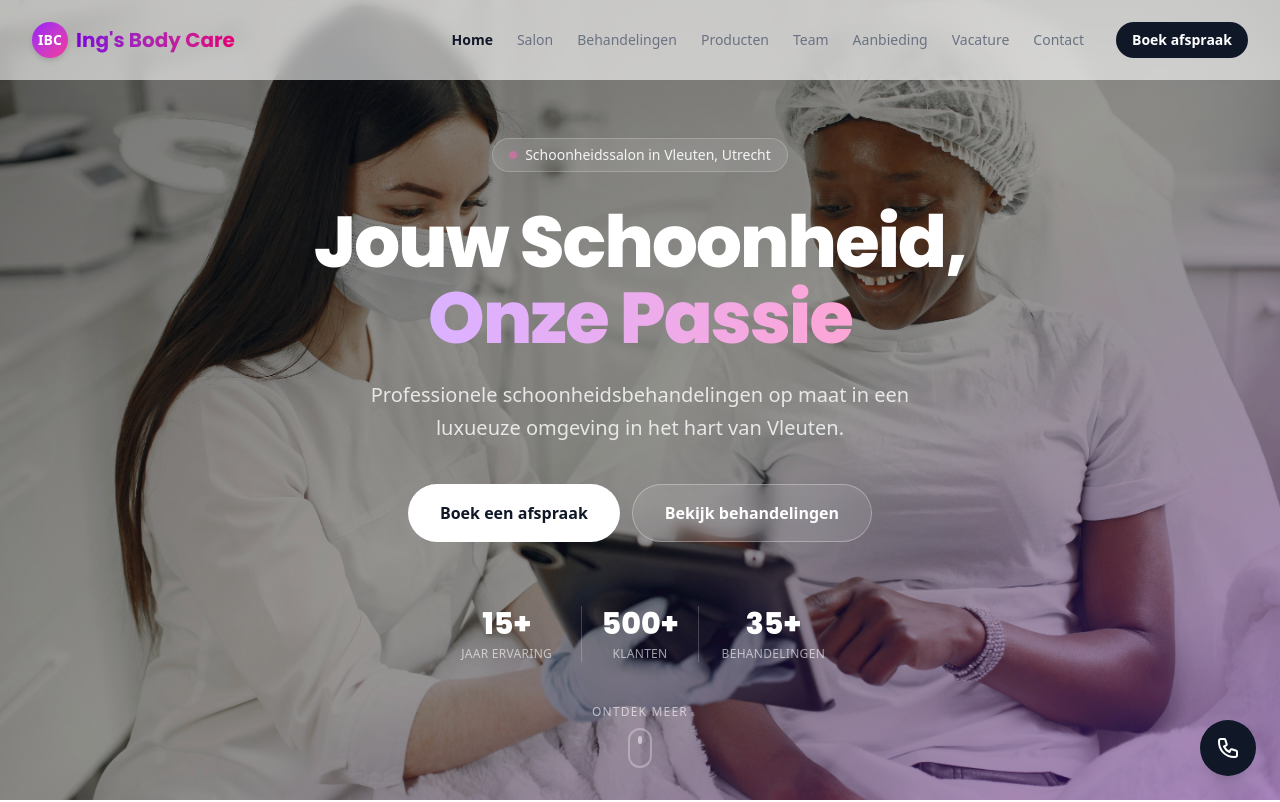
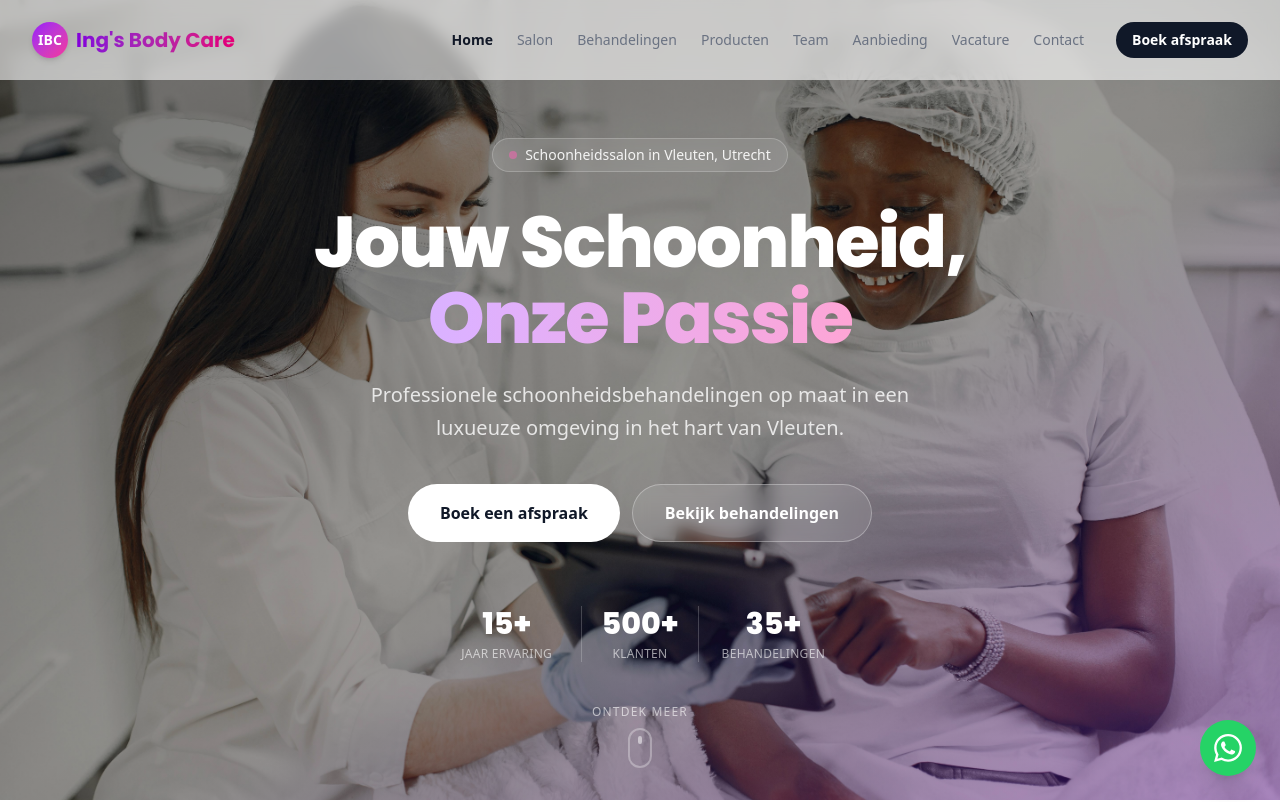
Before and after one commit to rezavdw/ings-bodycare, a Next.js app: page / in a window 1280 px wide. Shown: the top 802 px of the page. Built offline with nearby package versions, Linux system fonts and the light colour scheme.

Commit message:
commit whatsapp button

```diff
--- a/components/WhatsAppButton.tsx
+++ b/components/WhatsAppButton.tsx
@@ -1,26 +1,23 @@
 export default function WhatsAppButton() {
   return (
     <a
-      href="tel:0306663992"
-      aria-label="Bel ons"
-      className="fixed bottom-6 right-6 z-50 w-14 h-14 bg-gray-900 rounded-full flex items-center justify-center shadow-xl hover:bg-purple-700 hover:scale-110 transition-all duration-300 group"
+      href="https://wa.me/31306663992"
+      target="_blank"
+      rel="noopener noreferrer"
+      aria-label="WhatsApp ons"
+      className="fixed bottom-6 right-6 z-50 w-14 h-14 rounded-full flex items-center justify-center shadow-xl hover:scale-110 transition-all duration-300 group"
+      style={{ backgroundColor: "#25D366" }}
     >
       <svg
-        className="w-6 h-6 text-white"
-        fill="none"
-        stroke="currentColor"
+        className="w-7 h-7 text-white"
+        fill="currentColor"
         viewBox="0 0 24 24"
         aria-hidden="true"
       >
-        <path
-          strokeLinecap="round"
-          strokeLinejoin="round"
-          strokeWidth={2}
-          d="M3 5a2 2 0 012-2h3.28a1 1 0 01.948.684l1.498 4.493a1 1 0 01-.502 1.21l-2.257 1.13a11.042 11.042 0 005.516 5.516l1.13-2.257a1 1 0 011.21-.502l4.493 1.498a1 1 0 01.684.949V19a2 2 0 01-2 2h-1C9.716 21 3 14.284 3 6V5z"
-        />
+        <path d="M17.472 14.382c-.297-.149-1.758-.867-2.03-.967-.273-.099-.471-.148-.67.15-.197.297-.767.966-.94 1.164-.173.199-.347.223-.644.075-.297-.15-1.255-.463-2.39-1.475-.883-.788-1.48-1.761-1.653-2.059-.173-.297-.018-.458.13-.606.134-.133.298-.347.446-.52.149-.174.198-.298.298-.497.099-.198.05-.371-.025-.52-.075-.149-.669-1.612-.916-2.207-.242-.579-.487-.5-.669-.51-.173-.008-.371-.01-.57-.01-.198 0-.52.074-.792.372-.272.297-1.04 1.016-1.04 2.479 0 1.462 1.065 2.875 1.213 3.074.149.198 2.096 3.2 5.077 4.487.709.306 1.262.489 1.694.625.712.227 1.36.195 1.871.118.571-.085 1.758-.719 2.006-1.413.248-.694.248-1.289.173-1.413-.074-.124-.272-.198-.57-.347m-5.421 7.403h-.004a9.87 9.87 0 01-5.031-1.378l-.361-.214-3.741.982.998-3.648-.235-.374a9.86 9.86 0 01-1.51-5.26c.001-5.45 4.436-9.884 9.888-9.884 2.64 0 5.122 1.03 6.988 2.898a9.825 9.825 0 012.893 6.994c-.003 5.45-4.437 9.884-9.885 9.884m8.413-18.297A11.815 11.815 0 0012.05 0C5.495 0 .16 5.335.157 11.892c0 2.096.547 4.142 1.588 5.945L.057 24l6.305-1.654a11.882 11.882 0 005.683 1.448h.005c6.554 0 11.89-5.335 11.893-11.893a11.821 11.821 0 00-3.48-8.413z" />
       </svg>
-      <span className="absolute right-16 bg-gray-900 text-white text-xs font-medium px-3 py-1.5 rounded-lg whitespace-nowrap opacity-0 group-hover:opacity-100 transition-opacity duration-200 pointer-events-none">
-        030-6663992
+      <span className="absolute right-16 text-white text-xs font-medium px-3 py-1.5 rounded-lg whitespace-nowrap opacity-0 group-hover:opacity-100 transition-opacity duration-200 pointer-events-none" style={{ backgroundColor: "#25D366" }}>
+        WhatsApp ons
       </span>
     </a>
   );
```
